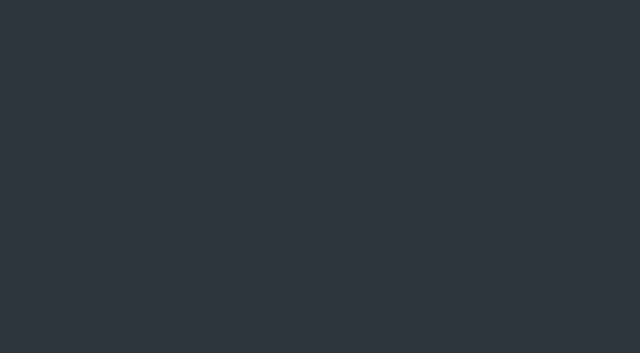
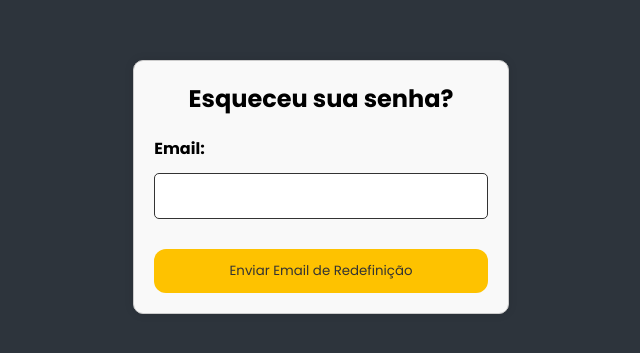
Before and after one commit to MarcosViniDLL/agendabarbeiro-front, a React (Vite) app: page /forgot-password in a window 1280 px wide. Before the commit this address had no page. Shown: the part 213-566 px from the top of the page, without its empty margins (319-959 px from the left). Built offline with nearby package versions, Linux system fonts and the light colour scheme.

Commit message:
Tela + Rota (Esqueceu a senha)

```diff
--- /dev/null
+++ b/src/pages/Forgotpass/Forgot.module.css
@@ -0,0 +1,55 @@
+.forgot-password-container {
+    max-width: 400px;
+    margin: 50px auto;
+    padding: 20px;
+    border: 1px solid #ccc;
+    border-radius: 10px;
+    background-color: #f9f9f9;
+    box-shadow: 0 0 10px rgba(0, 0, 0, 0.1);
+}
+
+.forgot-password-container h2 {
+    margin-bottom: 20px;
+    text-align: center;
+}
+
+.forgot-password-container label {
+    display: block;
+    margin-bottom: 10px;
+    font-weight: bold;
+}
+
+.forgot-password-container input[type="email"] {
+    margin-top: 12px;
+    width: 100%;
+    padding: 12px;
+    margin-bottom: 20px;
+    border: 1px solid #333;
+    border-radius: 5px;
+}
+
+.forgot-password-container button[type="submit"] {
+    background-color: #fec200;
+    color: #333;
+    padding: 12px 20px;
+    width: 100%;
+    border: none;
+    border-radius: 12px;
+    cursor: pointer;
+    transition: opacity 0.3s;
+}
+
+.forgot-password-container button[type="submit"]:hover {
+    opacity: 0.8;
+}
+
+.forgot-password-container p {
+    margin-top: 20px;
+    font-size: 16px;
+    text-align: center;
+}
+
+.error-message {
+    color: red;
+    text-align: center;
+}
--- /dev/null
+++ b/src/pages/Forgotpass/forgot.jsx
@@ -0,0 +1,36 @@
+import React, { useState } from 'react';
+import styles from "./Forgot.module.css";
+
+function ForgotPassword() {
+    const [email, setEmail] = useState('');
+    const [emailSent, setEmailSent] = useState(false);
+
+    const handleChange = (e) => {
+        setEmail(e.target.value);
+    };
+
+    const handleSubmit = (e) => {
+        e.preventDefault();
+        // Posteriormente será adicionada a lógica de enviar o e-email de redefinição de senha.
+        setEmailSent(true);
+    };
+
+    return (
+        <div className={styles["forgot-password-container"]}>
+            <h2>Esqueceu sua senha?</h2>
+            {!emailSent ? (
+                <form onSubmit={handleSubmit}>
+                    <label htmlFor='email'>
+                        Email:
+                        <input type="email" value={email} onChange={handleChange} />
+                    </label>
+                    <button type="submit">Enviar Email de Redefinição</button>
+                </form>
+            ) : (
+                <p>Um e-mail de redefinição de senha foi enviado para {email}.</p>
+            )}
+        </div>
+    );
+}
+
+export default ForgotPassword;
--- a/src/pages/Login/index.jsx
+++ b/src/pages/Login/index.jsx
@@ -20,7 +20,7 @@ function Login() {
           <input type="password" name="password" id="password" />
         </div>
 
-        <a href="">Esqueceu a senha?</a>
+        <Link to="/forgot-password" className={style.forgotPasswordLink}>Esqueceu a senha?</Link>
 
         <Link to='/home'>
           <button className={style.button}>entrar</button>
--- a/src/routes/routes.jsx
+++ b/src/routes/routes.jsx
@@ -3,6 +3,7 @@ import  Login  from '../pages/Login/index.jsx';
 import  Cadastro  from '../pages/Register/index.jsx';
 import  HomeHeader  from '../pages/Inicial/index.jsx';
 import  Salon  from '../pages/Salon/index.jsx';
+import ForgotPassword from '../pages/Forgotpass/forgot.jsx';
 
 function AppRouter () {
     return (
@@ -12,6 +13,7 @@ function AppRouter () {
                 <Route path="/cadastro" element={ <Cadastro/> }></Route>
                 <Route path="/home" element={ <HomeHeader /> }></Route>
                 <Route path="/cad-salon" element={ <Salon /> }></Route>
+                <Route path="/forgot-password" element={ <ForgotPassword /> }></Route>
             </Routes>
         </Router>
     );
```
